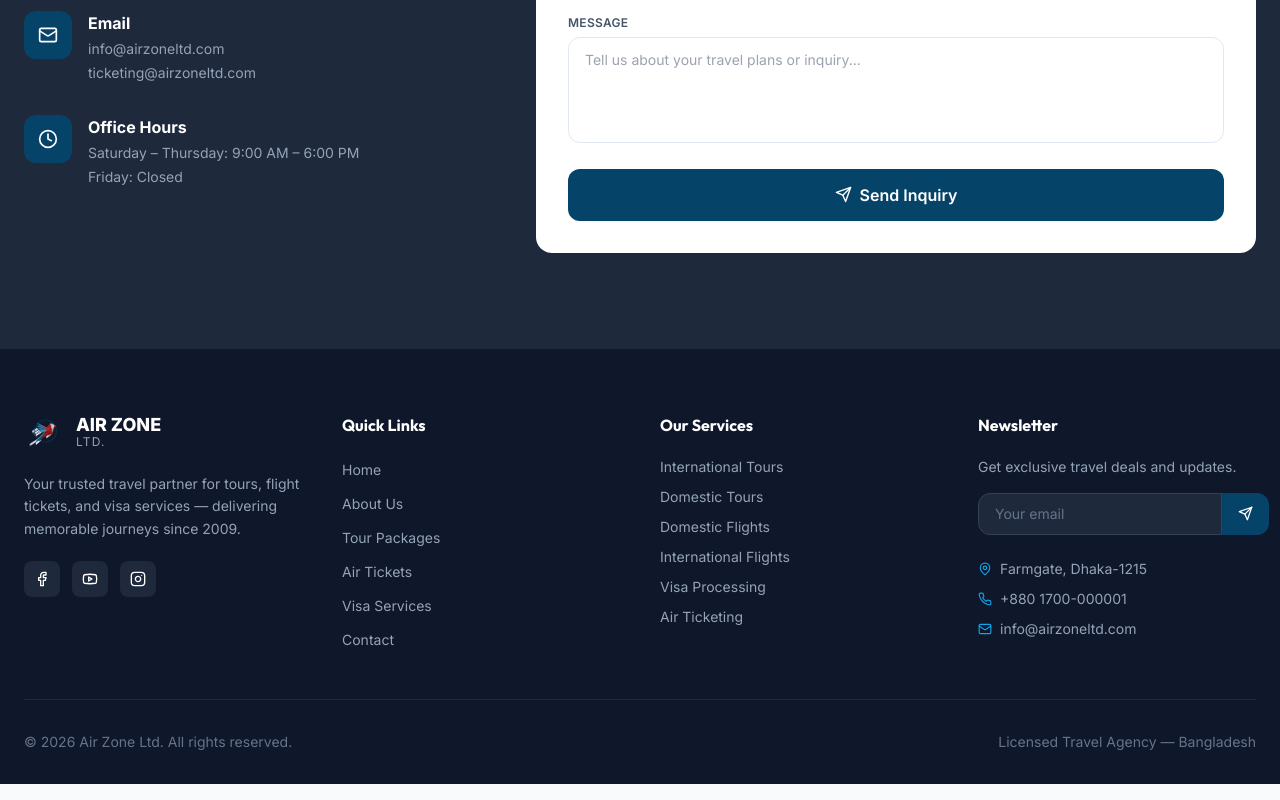
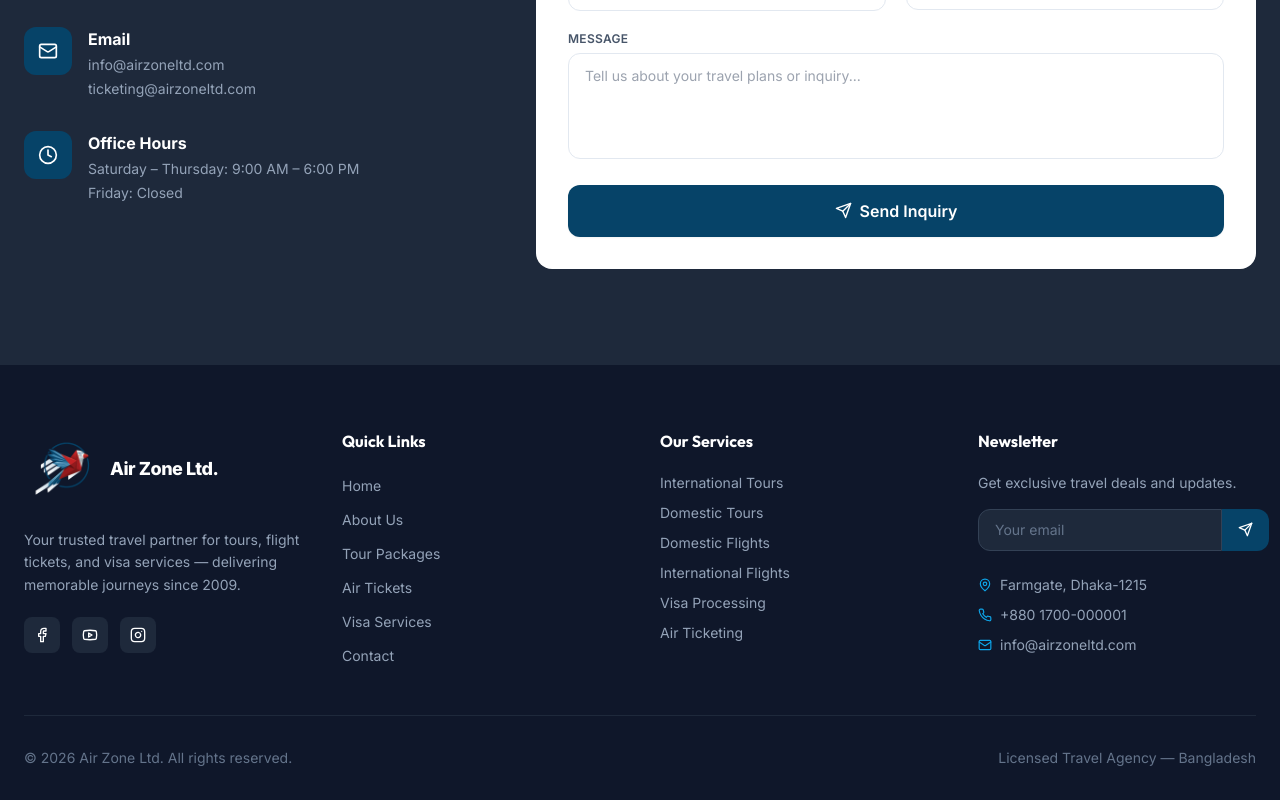
Before and after one commit to Nasarul/Air-Zone-Ltd, a React (Vite) app: page / in a window 1280 px wide. Shown: the part 8893-9693 px from the top of the page. Built offline with nearby package versions, Linux system fonts and the light colour scheme.

Commit message:
Picture Resulation & Footer

```diff
--- a/src/components/Footer.tsx
+++ b/src/components/Footer.tsx
@@ -39,13 +39,14 @@ export default function Footer() {
 
           {/* Brand */}
           <div>
-            <div className="flex items-center gap-3 mb-5">
-              <div className="w-10 h-10">
-                <img src="/logo.png" alt="Air Zone Logo" className="w-full h-full object-contain" />
-              </div>
-              <div>
-                <div className="font-extrabold text-white text-lg leading-none">AIR ZONE</div>
-                <div className="text-slate-400 text-xs tracking-widest uppercase">Ltd.</div>
+            <div className="flex items-center gap-1.5 mb-5">
+              {footerSettings.logo && (
+                <div className="w-20 h-20">
+                  <img src={footerSettings.logo} alt={`${footerSettings.companyName} Logo`} className="w-full h-full object-contain" />
+                </div>
+              )}
+              <div className="font-extrabold text-white text-lg leading-none tracking-tight">
+                {footerSettings.companyName}
               </div>
             </div>
             <p className="text-slate-400 text-sm leading-relaxed mb-5">
--- a/src/components/Navbar.tsx
+++ b/src/components/Navbar.tsx
@@ -39,7 +39,7 @@ export default function Navbar() {
         <div className="max-w-7xl mx-auto px-6 py-3 flex items-center justify-between">
           {/* Logo */}
           <button onClick={() => handleLink('#home')} className="flex items-center gap-2 group">
-            <div className="relative w-16 h-16 flex-shrink-0">
+            <div className="relative w-20 h-20 flex-shrink-0">
               <img src="/logo.png" alt="Air Zone Logo" className="w-full h-full object-contain" />
             </div>
             <div className="font-black text-2xl tracking-tight whitespace-nowrap select-none">
--- a/src/components/dashboard/DashboardContext.tsx
+++ b/src/components/dashboard/DashboardContext.tsx
@@ -254,6 +254,8 @@ const defaultTeamSettings: TeamSettings = {
 
 const defaultFooterSettings: FooterSettings = {
   isEnabled: true,
+  companyName: 'Air Zone Ltd.',
+  logo: '/logo.png',
   brandTagline: 'Your trusted travel partner for tours, flight tickets, and visa services — delivering memorable journeys since 2009.',
   address: 'Farmgate, Dhaka-1215',
   phone: '+880 1700-000001',
@@ -324,7 +326,16 @@ export const DashboardProvider: React.FC<{ children: React.ReactNode }> = ({ chi
 
   const [footerSettings, setFooterSettings] = useState<FooterSettings>(() => {
     const saved = localStorage.getItem('footerSettings');
-    return saved ? JSON.parse(saved) : defaultFooterSettings;
+    if (saved) {
+      const parsed = JSON.parse(saved);
+      if (parsed.companyName === undefined || parsed.logo === undefined) {
+        parsed.companyName = parsed.companyName || defaultFooterSettings.companyName;
+        parsed.logo = parsed.logo || defaultFooterSettings.logo;
+        localStorage.setItem('footerSettings', JSON.stringify(parsed));
+      }
+      return parsed;
+    }
+    return defaultFooterSettings;
   });
 
   // Updaters
--- a/src/components/dashboard/pages/SectionSettingsPages.tsx
+++ b/src/components/dashboard/pages/SectionSettingsPages.tsx
@@ -223,6 +223,9 @@ export const HeroSectionSettings: React.FC = () => {
                   />
                 </label>
               </div>
+              <p className="text-[9px] text-slate-400 dark:text-slate-500 mt-1 text-center">
+                Recommended Resolution: 1600x900px | Max Size: 2MB
+              </p>
 
               <div className="grid grid-cols-2 gap-4">
                 <div className="space-y-1">
@@ -394,13 +397,18 @@ export const AboutSectionSettings: React.FC = () => {
         <div className="space-y-4">
           {/* Photo & Badge Preview */}
           <div className="grid grid-cols-3 gap-3">
-            <div className="col-span-2 relative group h-28 border border-slate-250 dark:border-slate-800 rounded-xl overflow-hidden bg-slate-100">
+            <div className="col-span-2 space-y-1">
+              <div className="relative group h-28 border border-slate-250 dark:border-slate-800 rounded-xl overflow-hidden bg-slate-100">
                 <img src={image} className="w-full h-full object-cover" alt="About" />
                 <label className="absolute inset-0 bg-black/40 opacity-0 group-hover:opacity-100 flex flex-col items-center justify-center gap-1.5 text-white text-[9px] font-bold cursor-pointer transition-all">
                   <Upload className="w-3.5 h-3.5" />
                   <span>Replace Photo</span>
                   <input type="file" accept="image/*" className="hidden" onChange={handleImageUpload} />
                 </label>
+              </div>
+              <p className="text-[8px] text-slate-400 dark:text-slate-500 text-center">
+                Recommended Resolution: 800x600px | Max Size: 2MB
+              </p>
             </div>
 
             <div className="col-span-1 border border-slate-205 dark:border-slate-800 rounded-xl p-3 bg-slate-50/50 dark:bg-slate-900/50 text-center flex flex-col justify-center">
@@ -725,6 +733,9 @@ const PackageItemForm: React.FC<PackageFormProps> = ({ item, isNew, onSave, onCa
               <input type="file" accept="image/*" className="hidden" onChange={handleImageUpload} />
             </label>
           </div>
+          <p className="text-[9px] text-slate-400 dark:text-slate-500 mt-1 text-center">
+            Recommended Resolution: 800x600px | Max Size: 2MB
+          </p>
         </div>
 
         <div className="space-y-3">
@@ -1050,6 +1061,9 @@ const VisaItemForm: React.FC<VisaFormProps> = ({ item, isNew, onSave, onCancel,
               <input type="file" accept="image/*" className="hidden" onChange={handleFlagUpload} />
             </label>
           </div>
+          <p className="text-[8px] text-slate-400 dark:text-slate-500 mt-1 text-center leading-none">
+            Rec: 120x80px<br />Max: 500KB
+          </p>
         </div>
         <div className="flex-1 space-y-1">
           <label className="text-[10px] font-black uppercase text-slate-450 tracking-wider">Country Name</label>
@@ -1338,6 +1352,9 @@ const TeamMemberForm: React.FC<TeamFormProps> = ({ item, isNew, onSave, onCancel
               <input type="file" accept="image/*" className="hidden" onChange={handleAvatarUpload} />
             </label>
           </div>
+          <p className="text-[8px] text-slate-400 dark:text-slate-500 mt-1 text-center leading-none">
+            Rec: 400x400px<br />Max: 1MB
+          </p>
         </div>
         <div className="flex-1 space-y-3">
           <div className="space-y-1">
@@ -1379,6 +1396,22 @@ export const FooterSectionSettings: React.FC = () => {
   const [draft, setDraft] = React.useState({ ...footerSettings });
   const [quickLinksText, setQuickLinksText] = React.useState(footerSettings.quickLinks.join('\n'));
   const [servicesText, setServicesText] = React.useState(footerSettings.services.join('\n'));
+
+  const handleLogoUpload = (e: React.ChangeEvent<HTMLInputElement>) => {
+    const file = e.target.files?.[0];
+    if (file) {
+      if (file.size > 1 * 1024 * 1024) {
+        showToast('error', 'File Too Large', 'Please select a logo under 1MB.');
+        return;
+      }
+      const reader = new FileReader();
+      reader.onload = (event) => {
+        setDraft(prev => ({ ...prev, logo: event.target?.result as string }));
+        showToast('success', 'Logo Graphic Loaded', 'Press Save Footer Settings to publish.');
+      };
+      reader.readAsDataURL(file);
+    }
+  };
 
   const handleSave = () => {
     const parsed = {
@@ -1419,6 +1452,17 @@ export const FooterSectionSettings: React.FC = () => {
           <span className="w-1.5 h-4 rounded-full bg-primary inline-block" />
           Brand Information
         </h4>
+        <div className="grid md:grid-cols-2 gap-4">
+          <div className="space-y-4">
+            <div className="space-y-1">
+              <label className="text-[10px] font-black uppercase text-slate-450 tracking-wider">Company Name</label>
+              <input
+                type="text"
+                value={draft.companyName}
+                onChange={e => setDraft({ ...draft, companyName: e.target.value })}
+                className="w-full bg-slate-50 dark:bg-slate-800/50 border border-slate-200 dark:border-slate-800 rounded-xl px-4 py-2 text-xs focus:outline-none focus:ring-1 focus:ring-primary text-slate-700 dark:text-slate-300"
+              />
+            </div>
             <div className="space-y-1">
               <label className="text-[10px] font-black uppercase text-slate-450 tracking-wider">Brand Tagline</label>
               <textarea
@@ -1427,6 +1471,23 @@ export const FooterSectionSettings: React.FC = () => {
                 onChange={e => setDraft({ ...draft, brandTagline: e.target.value })}
                 className="w-full bg-slate-50 dark:bg-slate-800/50 border border-slate-200 dark:border-slate-800 rounded-xl px-4 py-2 text-xs focus:outline-none focus:ring-1 focus:ring-primary text-slate-700 dark:text-slate-300 resize-none"
               />
+            </div>
+          </div>
+
+          <div className="space-y-2">
+            <label className="text-[10px] font-black uppercase text-slate-450 tracking-wider">Footer Logo</label>
+            <div className="relative group w-32 h-32 border border-slate-200 dark:border-slate-800 rounded-xl overflow-hidden bg-slate-50 flex items-center justify-center">
+              <img src={draft.logo} className="max-w-full max-h-full object-contain p-2" alt="Footer Logo preview" />
+              <label className="absolute inset-0 bg-black/40 opacity-0 group-hover:opacity-100 flex flex-col items-center justify-center gap-1 text-white text-[9px] font-bold cursor-pointer transition-opacity">
+                <Upload className="w-3.5 h-3.5" />
+                <span>Replace Photo</span>
+                <input type="file" accept="image/*" className="hidden" onChange={handleLogoUpload} />
+              </label>
+            </div>
+            <p className="text-[8px] text-slate-400 dark:text-slate-500">
+              Recommended Resolution: 120x120px (Square/Contain) | Max Size: 1MB
+            </p>
+          </div>
         </div>
       </div>
 
--- a/src/types/dashboard.ts
+++ b/src/types/dashboard.ts
@@ -127,6 +127,8 @@ export interface FooterSocialLink {
 
 export interface FooterSettings {
   isEnabled: boolean;
+  companyName: string;
+  logo: string;
   brandTagline: string;
   address: string;
   phone: string;
```
Lines whose indentation alone changed are shown as unchanged.
